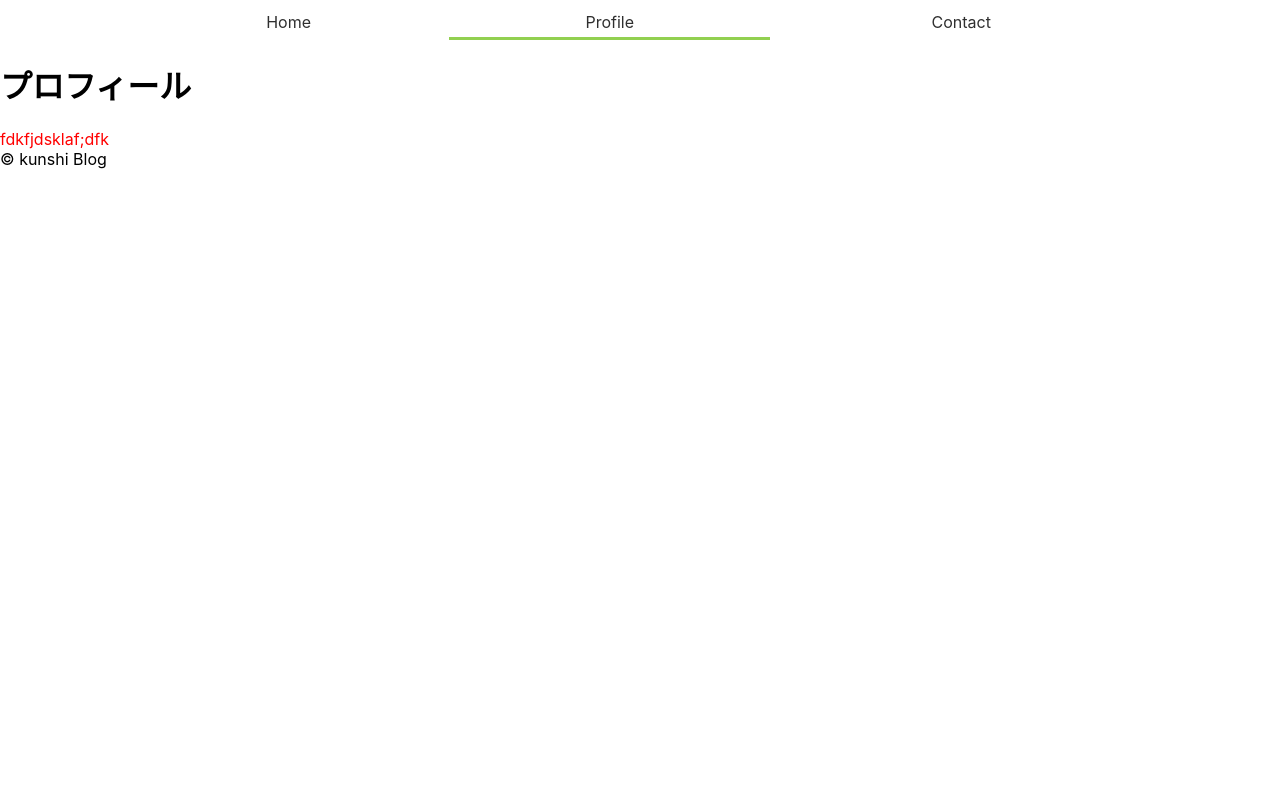
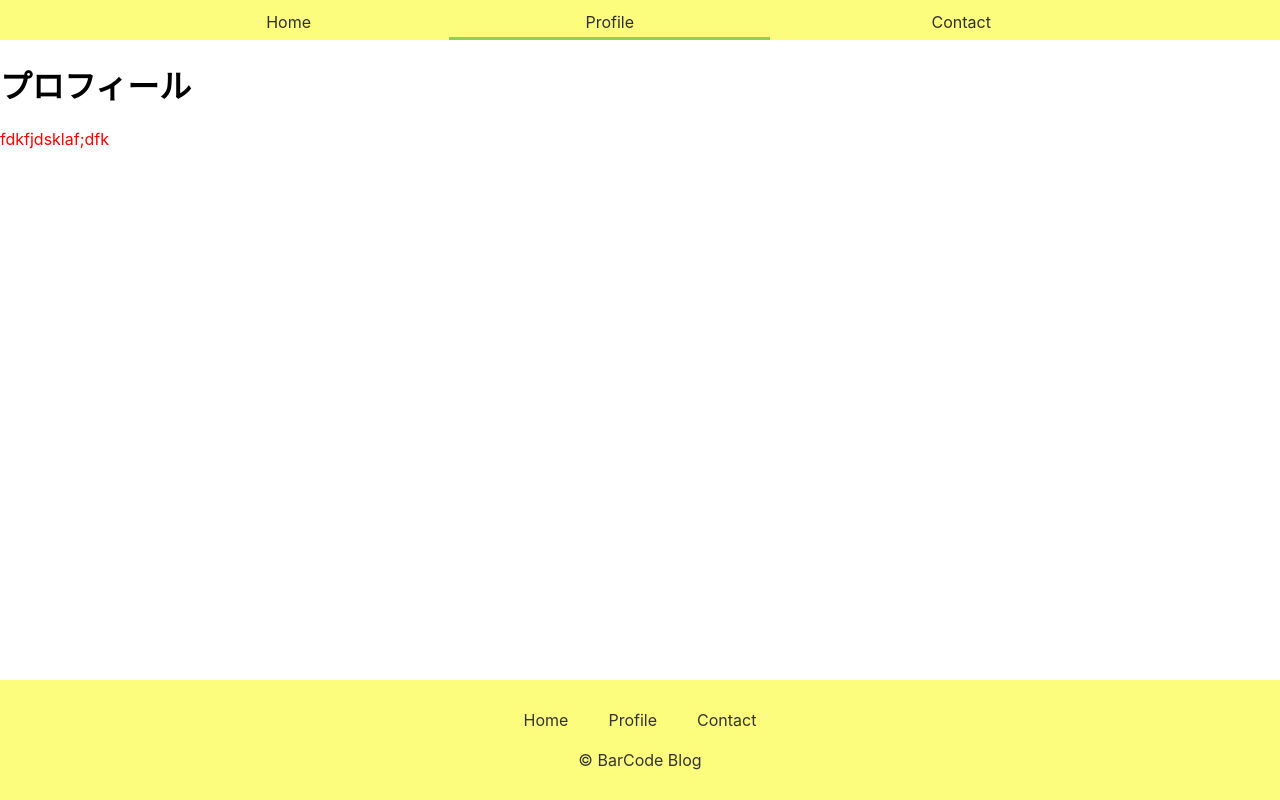
Before and after one commit to ruderude/barcode_blog, a Next.js app: page /profile in a window 1280 px wide. Built offline with nearby package versions, Linux system fonts and the light colour scheme.

Commit message:
ヘッダーとフッター作成

```diff
--- /dev/null
+++ b/components/layout/Footer.module.scss
@@ -0,0 +1,32 @@
+.footer {
+  color: #333;
+  background: #fdfd7d;
+  text-align: center;
+  padding: 30px;
+  width: 100%;
+  position: absolute;
+  bottom: 0;
+ }
+ .footer span {
+  color: #333;
+  text-decoration: none;
+ }
+ .footer span:hover {
+  text-decoration: underline;
+ }
+ .footer .menu {
+  margin: 0;
+  padding: 0;
+  list-style: none;
+  display: flex;
+  flex-wrap: wrap;
+  justify-content: center;
+ }
+ .footer .menu li {
+  margin: 0;
+  padding: 0 20px;
+ }
+ .footer .copyright {
+  margin: 0;
+  padding: 20px 0 0 0;
+ }
--- a/components/layout/Footer.tsx
+++ b/components/layout/Footer.tsx
@@ -1,8 +1,31 @@
+import React, { useEffect, useState } from "react"
+import Link from 'next/link'
+import styles from './Footer.module.scss'
+
 const Footer = () => {
   return (
     <footer>
-      <div>
-        <div>© kunshi Blog</div>
+      <div className={styles.footer}>
+        <ul className={styles.menu}>
+          <li>
+            <Link href="/">
+              <span>Home</span>
+            </Link>
+          </li>
+          <li>
+            <Link href="/profile">
+              <span>Profile</span>
+            </Link>
+          </li>
+          <li>
+            <Link href="/contact">
+              <span>Contact</span>
+            </Link>
+          </li>
+        </ul>
+        <p className={styles.copyright}>
+          &copy; BarCode Blog
+        </p>
       </div>
     </footer>
   )
--- a/components/layout/Header.module.scss
+++ b/components/layout/Header.module.scss
@@ -1,7 +1,7 @@
 
 .wrapper_pc_nav {
   nav {
-    // background-color: #555;
+    background: #fdfd7d;
     height: 40px;
     display: flex;
     align-items: flex-end;
@@ -16,12 +16,12 @@
     vertical-align: bottom;
   }
 
-    nav li {
+  nav li {
     display: table-cell;
     min-width: 50px;
   }
 
-    nav span {
+  nav span {
     display: block;
     width: 100%;
     text-decoration: none;
@@ -29,11 +29,11 @@
     padding-bottom: 5px;
   }
 
-    nav li.current {
+  nav li.current {
     border-bottom: 3px solid #92D050;
   }
 
-    nav li:hover {
+  nav li:hover {
     color: #E7DA66;
     border-bottom: 3px solid #F0E475;
   }
@@ -60,7 +60,7 @@
       width: 100px;
       height: 100px;
       border-radius: 50%;
-      background: yellow;
+      background: #fafa65;
       /*丸のスタート位置と形状*/
       transform: scale(0);/*scaleをはじめは0に*/
       left:-50px;
--- a/components/layout/Layout.tsx
+++ b/components/layout/Layout.tsx
@@ -8,7 +8,7 @@ type Props = {
 
 const Layout: NextPage<Props> = ({ children }) => {
   return (
-    <div>
+    <div className='all_view'>
       <Header />
       <main>{children}</main>
       <Footer />
--- a/pages/index.tsx
+++ b/pages/index.tsx
@@ -13,6 +13,9 @@ const Home: NextPage = () => {
       <Link href="/profile">
         Go to プロフィール
       </Link>
+      <div className={styles.test}>
+        test
+      </div>
     </>
   )
 }
--- a/styles/globals.css
+++ b/styles/globals.css
@@ -12,6 +12,13 @@ a {
 }
 
 * {
+  box-sizing: border-box;
+}
+
+.all_view {
+  min-height: 100vh;
+  position: relative;
+  padding-bottom: 120px;
   box-sizing: border-box;
 }
 
```
Also changed, not shown: styles/Home.module.css (+2 -128 lines).
